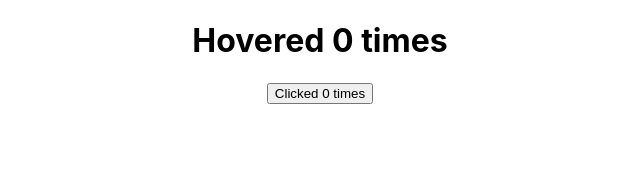
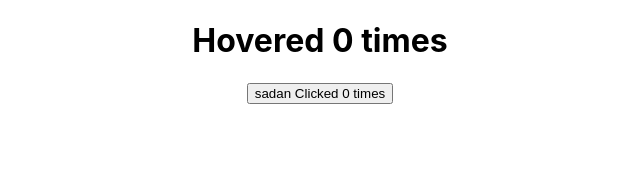
Before and after one commit to sadanmian/react_learn, a React (Create React App) app in the folder hello-world/: page / in a window 1280 px wide. Shown: the top 173 px of the page, without its empty margins (320-960 px from the left). Built offline with nearby package versions, Linux system fonts and the light colour scheme.

Commit message:
Higher Order Components (Part 3)

```diff
--- a/hello-world/src/App.js
+++ b/hello-world/src/App.js
@@ -34,7 +34,7 @@ function App() {
   return (
     <div className="App">
       <HoverCounter />
-      <ClickCounter />
+      <ClickCounter name={"sadan"} />
       {/* <ErrorBoundary>
         <Hero heroName={"Batman"} />
       </ErrorBoundary>
--- a/hello-world/src/components/ClickCounter.js
+++ b/hello-world/src/components/ClickCounter.js
@@ -6,10 +6,12 @@ class ClickCounter extends Component {
     const { count, incrementCount } = this.props;
     return (
       <div>
-        <button onClick={incrementCount}>Clicked {count} times</button>
+        <button onClick={incrementCount}>
+          {this.props.name} Clicked {count} times
+        </button>
       </div>
     );
   }
 }
 
-export default withCounter(ClickCounter);
+export default withCounter(ClickCounter, 5);
--- a/hello-world/src/components/HoverCounter.js
+++ b/hello-world/src/components/HoverCounter.js
@@ -12,4 +12,4 @@ class HoverCounter extends Component {
   }
 }
 
-export default withCounter(HoverCounter);
+export default withCounter(HoverCounter, 10);
--- a/hello-world/src/components/WithCounter.js
+++ b/hello-world/src/components/WithCounter.js
@@ -1,6 +1,6 @@
 import React from "react";
 
-const withCounter = (WrapperComponent) => {
+const withCounter = (WrapperComponent, incrementNumber) => {
   class WithCounter extends React.Component {
     constructor(props) {
       super(props);
@@ -11,7 +11,7 @@ const withCounter = (WrapperComponent) => {
     }
     incrementCount = () => {
       this.setState((prevState) => {
-        return { count: prevState.count + 1 };
+        return { count: prevState.count + incrementNumber };
       });
     };
     render() {
@@ -19,6 +19,7 @@ const withCounter = (WrapperComponent) => {
         <WrapperComponent
           count={this.state.count}
           incrementCount={this.incrementCount}
+          {...this.props}
         />
       );
     }
```
